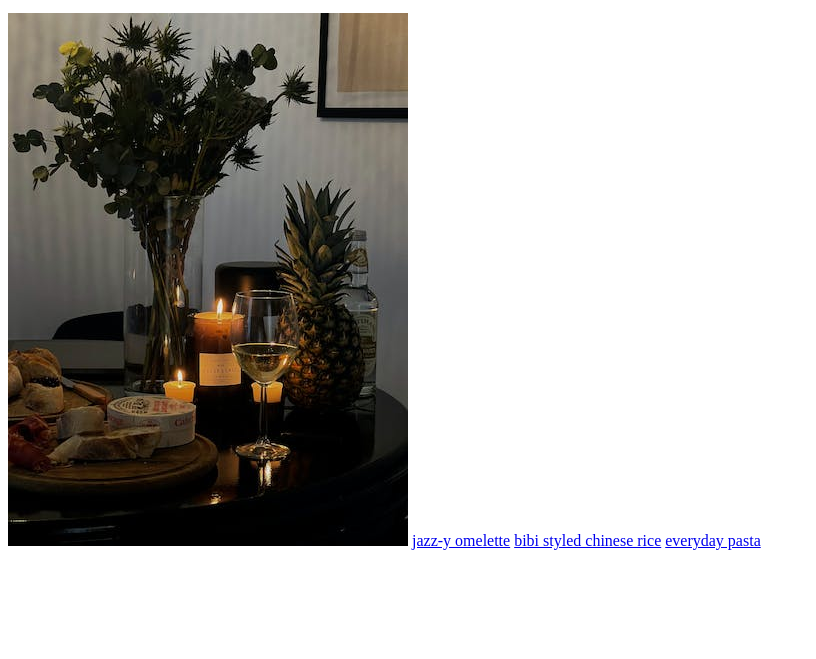
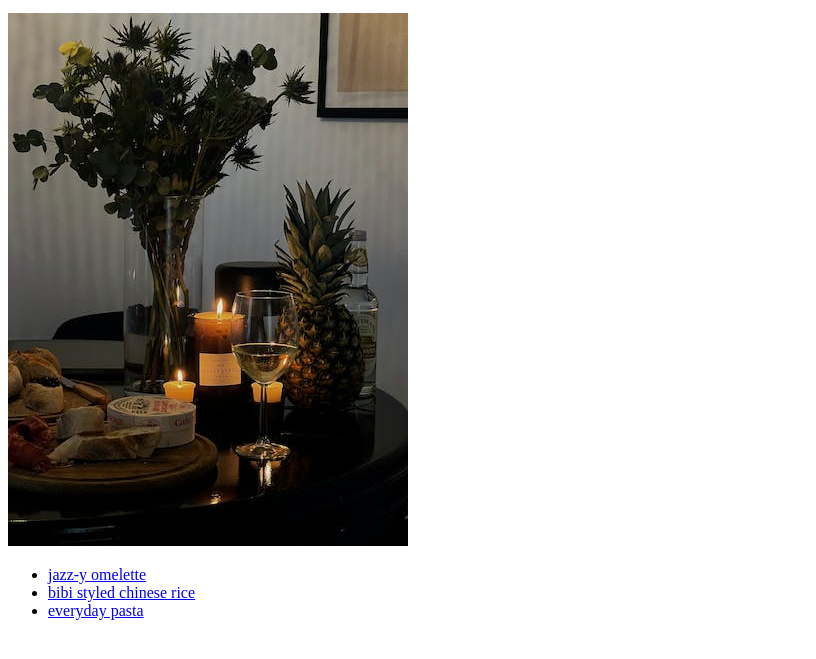
Before and after one commit to rc-mendes/my-personal-recipes, a plain HTML site: page index.html in a window 1280 px wide. Shown: the part 101-760 px from the top of the page, without its empty margins (0-816 px from the left). Drawn offline with Linux system fonts and the light colour scheme.

Commit message:
correct paragraph and list structure

```diff
--- a/index.html
+++ b/index.html
@@ -10,8 +10,12 @@
     <h1>BIBI RECIPES</h1>
     <p class="tagline">My best personal home-alone recipes</p>
     <img src="images/confort-food.jpeg">
-    <a href="recipes/jazz-y-omelette.html">jazz-y omelette</a>
-    <a href="recipes/bibi-styled-chinese-rice.html">bibi styled chinese rice</a>
-    <a href="recipes/everyday-confort-pasta.html">everyday pasta</a>
+    <p>
+        <ul>
+            <li><a href="recipes/jazz-y-omelette.html">jazz-y omelette</a></li>
+            <li><a href="recipes/bibi-styled-chinese-rice.html">bibi styled chinese rice</a></li>
+            <li><a href="recipes/everyday-confort-pasta.html">everyday pasta</a></li>
+        </ul>
+    </p>
 </body>
 </html>
```
